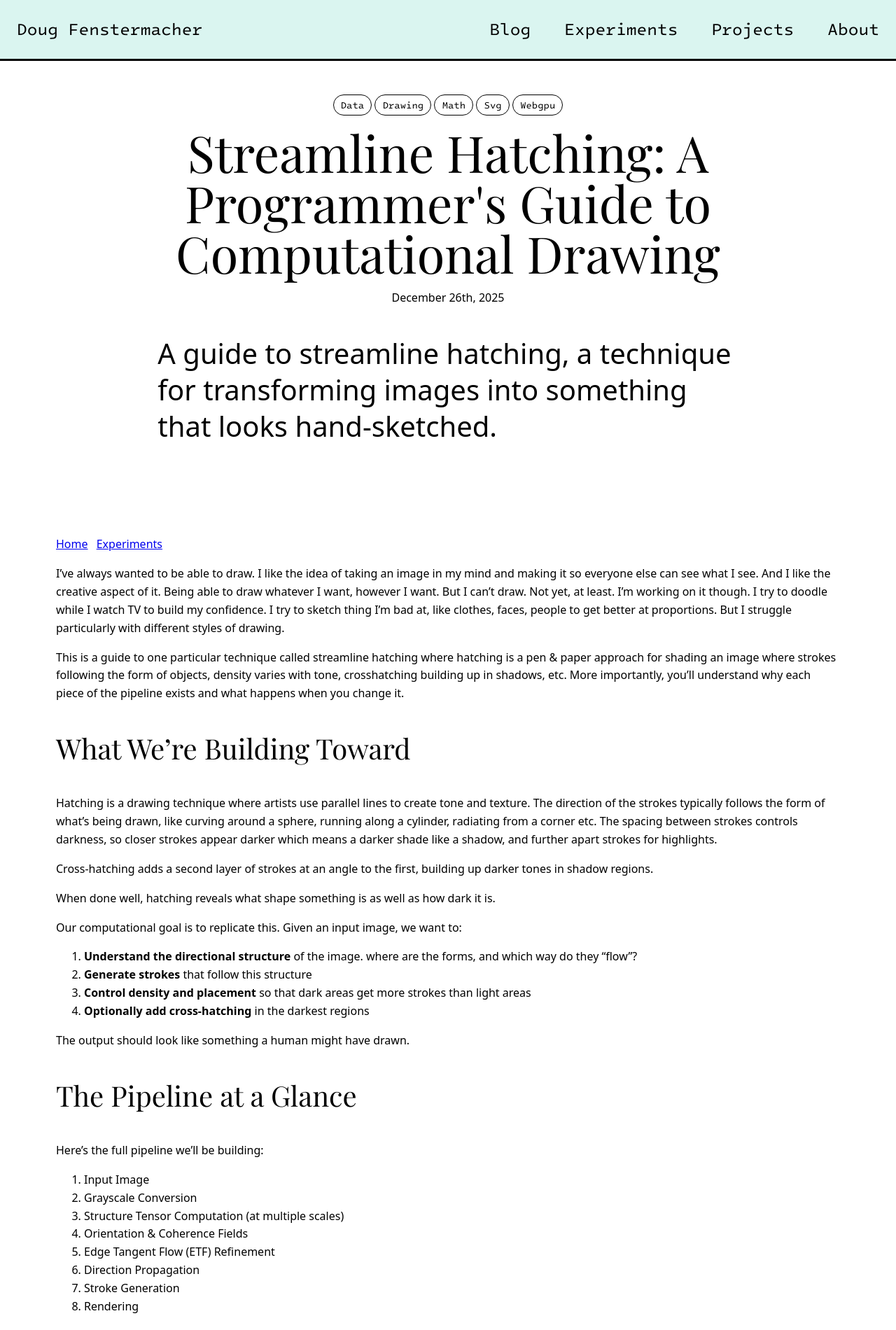
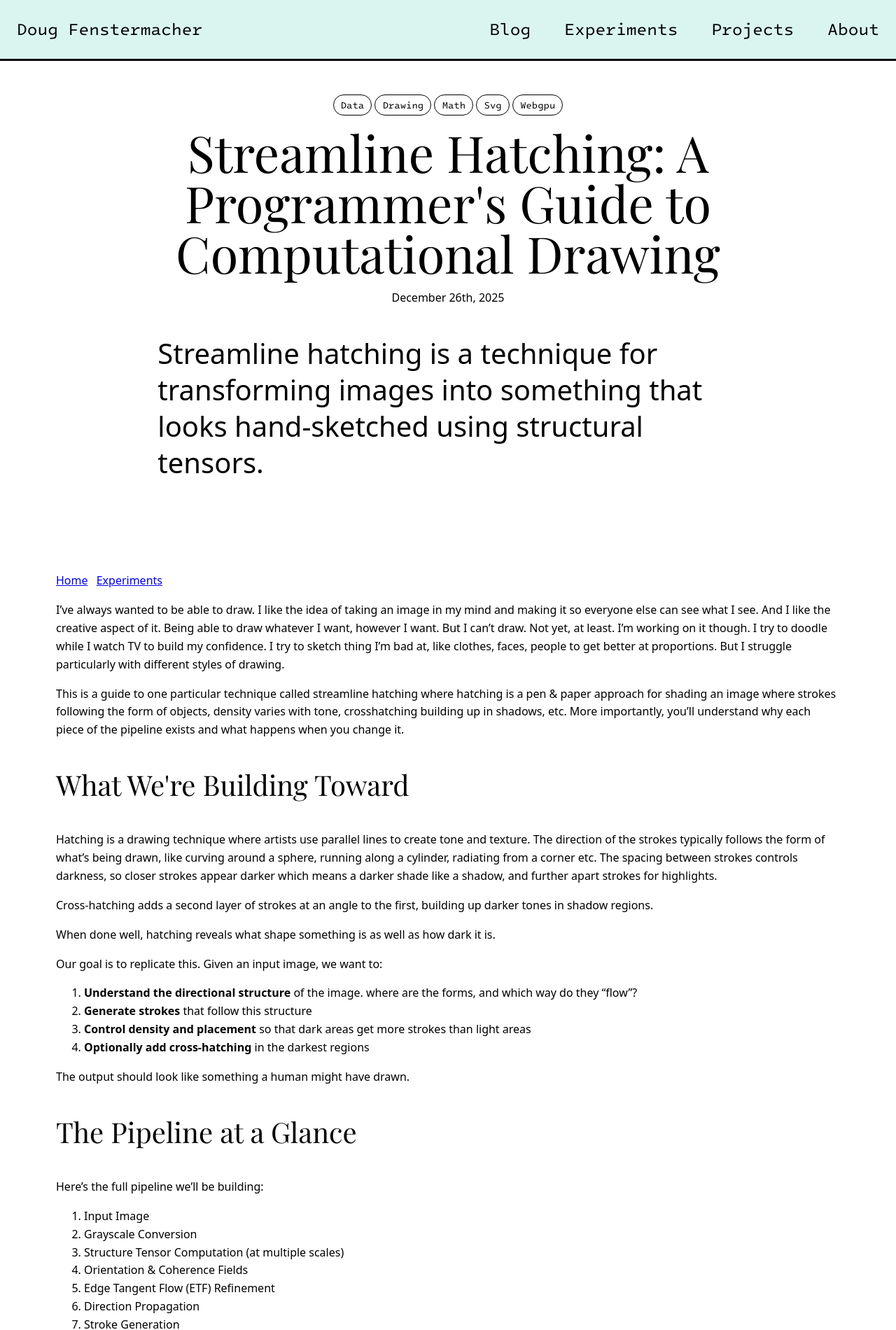
Before and after one commit to dpfens/dpfens.github.io, a Jekyll site: the page built from experiment/_posts/2025-12-26-streamline-hatching.md, in a window 1280 px wide. Shown: the top 1900 px of the page at 70% size. Built offline with Jekyll 4.4.1, drawn with Linux system fonts in a browser that asks for light colours; some web fonts are replaced; a script that is not in the unit is left out; some of the changed text lies outside the part shown.

Commit message:
Makes edits

````diff
--- a/experiment/_posts/2025-12-26-streamline-hatching.md
+++ b/experiment/_posts/2025-12-26-streamline-hatching.md
@@ -1,26 +1,26 @@
 ---
 layout: post
 title: "Streamline Hatching: A Programmer's Guide to Computational Drawing"
-description: A deep dive into computational hatching. Using structure tensors, edge tangent flow, and streamline integration to transform photographs into hand-drawn-looking illustrations.
+description: A shallow dive into computational hatching. Using structure tensors, edge tangent flow, and streamline integration to transform photographs into hand-drawn-looking illustrations.
 keywords: computational drawing, hatching, cross-hatching, structure tensor, edge tangent flow, streamline integration, non-photorealistic rendering, NPR, image stylization, generative art, canvas, svg, computer-vision
 tags: data math webgpu drawing svg
 
-introduction: A guide to streamline hatching, a technique for transforming images into something that looks hand-sketched.
+introduction: Streamline hatching is a technique for transforming images into something that looks hand-sketched using structural tensors.
 ---
 
 I've always wanted to be able to draw. I like the idea of taking an image in my mind and making it so everyone else can see what I see. And I like the creative aspect of it.  Being able to draw whatever I want, however I want.  But I can't draw. Not yet, at least.  I'm working on it though.  I try to doodle while I watch TV to build my confidence.  I try to sketch thing I'm bad at, like clothes, faces, people to get better at proportions.  But I struggle particularly with different styles of drawing.
 
 This is a guide to one particular technique called *streamline hatching* where *hatching* is a pen & paper approach for shading an image where strokes following the form of objects, density varies with tone, crosshatching building up in shadows, etc. More importantly, you'll understand *why* each piece of the pipeline exists and what happens when you change it.
 
-## What We're Building Toward
+{% include components/heading.html heading='What We\'re Building Toward' level=2 %}
 
 Hatching is a drawing technique where artists use parallel lines to create tone and texture. The direction of the strokes typically follows the form of what's being drawn, like curving around a sphere, running along a cylinder, radiating from a corner etc. The spacing between strokes controls darkness, so closer strokes appear darker which means a darker shade like a shadow, and further apart strokes for highlights.
 
 Cross-hatching adds a second layer of strokes at an angle to the first, building up darker tones in shadow regions.
 
-When done well, hatching reveals *what shape* something is as well as *how dark* it is.
+When done well, hatching reveals what shape something is as well as how dark it is.
 
-Our computational goal is to replicate this. Given an input image, we want to:
+Our goal is to replicate this. Given an input image, we want to:
 
 1. **Understand the directional structure** of the image.  where are the forms, and which way do they "flow"?
 2. **Generate strokes** that follow this structure
@@ -29,7 +29,7 @@
 
 The output should look like something a human might have drawn.
 
-## The Pipeline at a Glance
+{% include components/heading.html heading='The Pipeline at a Glance' level=2 %}
 
 Here's the full pipeline we'll be building:
 
@@ -53,9 +53,9 @@
 
 ---
 
-## Part 1: Reading the Image
+{% include components/heading.html heading='Part 1: Reading the Image' level=2 %}
 
-### What Information Do We Actually Need?
+{% include components/heading.html heading='What Information Do We Actually Need?' level=3 %}
 
 Think about what a human artist pays attention to when deciding where and how to place hatching strokes:
 
@@ -66,21 +66,17 @@
 
 Tone is easy. We look at the brightness of each pixel. The first three are harder as they require that we analyze the *local structure* of the image instead of just the darkness/lightness of individual pixels.
 
-This is where the **structure tensor** comes in.
+This is where the structure tensor comes in.
 
-### The Structure Tensor: Orientation from Gradients
+{% include components/heading.html heading='The Structure Tensor: Orientation from Gradients' level=3 %}
 
 The structure tensor is a mathematical tool from computer vision that answers a specific question: "What is the dominant orientation at this point in the image?"
 
 At any point in an image, we can compute the *gradient*. On an edge, the gradient points perpendicular to the edge. In a textured region, gradients point in various directions depending on the local pattern.
 
-The gradient at a single pixel is noisy and unreliable. But if we look at a *neighborhood* of gradients and ask "what's the overall trend?", we get something much more stable. That's what the structure tensor captures.
+The gradient at a single pixel is noisy and unreliable. But the trend of a neighborhood of gradient much more stable. That's what the structure tensor captures.
 
-Mathematically, we:
-
-Here are the expressions in KaTeX form:
-
-1. Compute horizontal and vertical gradients ($G_x$ and $G_y$) at each pixel using [Sobel operators](https://en.wikipedia.org/wiki/Sobel_operator)
+1. Compute horizontal and vertical gradients ( $G_x$ and $G_y$ ) at each pixel using [Sobel operators](https://en.wikipedia.org/wiki/Sobel_operator)
 2. Form the tensor components:
    $$
    J_{xx} = G_x \cdot G_x
@@ -101,13 +97,13 @@
 - **Dominant orientation**: The direction perpendicular to the strongest gradient trend
 - **Coherence**: How "directional" the neighborhood is (high coherence = strong consistent orientation, low coherence = isotropic or noisy)
 
-If this sounds abstract, think of it this way: we're asking "if I were to draw a stroke through this pixel, which direction would feel most *natural* given the local image structure?"
+This is all to tell us the direction to draw a stroke in our final drawing.
 
-### Why Multiple Scales?
+{% include components/heading.html heading='Why Multiple Scales?' level=3 %}
 
-A single scale of analysis isn't enough. Consider an image with both fine texture (like fabric weave) and large-scale form (like the curve of a shoulder). A small analysis window captures the texture direction. A large window captures the form direction. Both might be valid depending on what kind of hatching you want.
+This sounds great, but a single structural tensor does not capture all the information we want, so we need to create multiple structural tensors at different scales to capture both details (like fabric weave) and large-scale form (like the curve of a shoulder). A small analysis window captures the texture direction. A large window captures the form direction. Both might be valid depending on what kind of hatching you want.
 
-The implementation uses an array of sigma values (e.g., `[1.0, 2.0, 4.0, 8.0]`) and computes the structure tensor at each scale. It then selects the "best" scale at each pixel based on:
+The implementation uses an array of `sigma` values (e.g., `[1.0, 2.0, 4.0, 8.0]`) and computes the structure tensor at each scale. It then selects the "best" scale at each pixel based on:
 
 - **Coherence**: Higher is better (stronger directional signal)
 - **Gradient magnitude**: We weight toward scales where there's actually something to measure
@@ -132,7 +128,7 @@
 
 The result is an orientation field that adapts to local image content; following fine details where they exist, falling back to coarse structure where they don't.
 
-### Handling the Background
+{% include components/heading.html heading='Handling the Background' level=3 %}
 
 One important practical concern: what about regions with no structure at all? A pure white background has no gradients, so the structure tensor gives us nothing meaningful.
 
@@ -143,9 +139,9 @@
 Pixels matching both criteria are flagged. We can either avoid placing strokes there entirely, or let strokes pass through with reduced confidence.
 
 
-## Part 2: Building the Flow Field
+{% include components/heading.html heading='Part 2: Building the Flow Field' level=2 %}
 
-### From Structure Tensor to Edge Tangent Flow
+{% include components/heading.html heading='From Structure Tensor to Edge Tangent Flow' level=3 %}
 
 The structure tensor gives us orientation and coherence at each pixel. But these values are noisy, and neighboring pixels might have slightly inconsistent orientations. If we traced strokes directly through this field, they'd be jittery and unnatural.
 
@@ -181,7 +177,7 @@
 
 After a few iterations (typically 3-5), the field becomes much smoother while still respecting edges and contours.
 
-### Propagating Direction into Flat Regions
+{% include components/heading.html heading='Propagating Direction into Flat Regions' level=3 %}
 
 Even with ETF refinement, we still have a problem: flat, textureless regions have undefined or unreliable orientations. The structure tensor gave us "no signal," and no amount of smoothing creates signal from nothing.
 
@@ -216,9 +212,9 @@
 }
 ```
 
-## Part 3: Drawing the Strokes
+{% include components/heading.html heading='Part 3: Drawing the Strokes' level=2 %}
 
-### Streamline Integration
+{% include components/heading.html heading='Streamline Integration' level=3 %}
 
 We now have a smooth, complete flow field. The next step is tracing curves through it, creating our hatching strokes.
 
@@ -256,7 +252,7 @@
 
 Each stroke is traced in both directions from its seed point (forward and backward), then concatenated into a single path.
 
-### Seed Placement: The Art of "Not Too Many, Not Too Few"
+{% include components/heading.html heading='Seed Placement: The Art of "Not Too Many, Not Too Few"' level=3 %}
 
 Where we start our streamlines matters enormously. Too few strokes and the image is sparse. Too many and it becomes a dense mess. Uniform random placement produces clumpy, uneven coverage.
 
@@ -286,7 +282,7 @@
 
 When evaluating a candidate, we check if the coverage at that location exceeds a threshold. The threshold varies with brightness; dark areas tolerate higher coverage (more overlapping strokes).
 
-### Stroke Length and Parameters
+{% include components/heading.html heading='Stroke Length and Parameters' level=3 %}
 
 Several parameters control the character of individual strokes:
 
@@ -303,7 +299,7 @@
 
 Darker, high-coherence regions get longer strokes. Lighter, uncertain regions get shorter ones.
 
-## Part 4: Cross-Hatching
+{% include components/heading.html heading='Part 4: Cross-Hatching' level=2 %}
 
 Cross-hatching adds strokes perpendicular to the primary direction in dark regions. This builds up tone and adds visual interest.
 
@@ -330,13 +326,11 @@
 
 Cross-hatch strokes are typically shorter and fewer than primary strokes (about 40% as many in the default configuration).
 
----
-
-## Part 5: Rendering and Output
+{% include components/heading.html heading='Part 5: Rendering and Output' level=2 %}
 
 The final step is rendering strokes to a canvas or exporting to SVG.
 
-### Canvas Rendering
+{% include components/heading.html heading='Canvas Rendering' level=3 %}
 
 For interactive display, strokes are drawn to an HTML canvas:
 
@@ -360,7 +354,7 @@
 
 The stroke opacity varies with the darkness at the seed point.  Strokes in shadow regions are more opaque than those in highlights.
 
-### SVG Export
+{% include components/heading.html heading='SVG Export' level=3 %}
 
 For resolution-independent output, strokes can be exported as SVG paths:
 
@@ -378,9 +372,9 @@
 }
 ```
 
-## Part 6: Putting It All Together
+{% include components/heading.html heading='Part 6: Putting It All Together' level=2 %}
 
-### The Parameter Space
+{% include components/heading.html heading='The Parameter Space' level=3 %}
 
 The full system has many parameters. Here's how they cluster:
 
@@ -412,7 +406,7 @@
 - `crossHatch`: Enable perpendicular strokes
 - `crossHatchThreshold`: Darkness level for cross-hatching
 
-### Presets as Starting Points
+{% include components/heading.html heading='Presets as Starting Points' level=3 %}
 
 The implementation includes several presets that configure these parameters for different effects:
 
@@ -435,7 +429,7 @@
 - Single scale (coarse)
 - High propagation to fill flat regions
 
-### Computational Considerations
+{% include components/heading.html heading='Computational Considerations' level=3 %}
 
 The implementation supports both CPU and WebGPU backends. The core algorithms are the same; only the tensor operations differ.
 
@@ -448,7 +442,7 @@
 
 ---
 
-## Where to Go From Here
+{% include components/heading.html heading='Where to Go From Here' level=2 %}
 
 This implementation covers the fundamentals, but there's plenty of room for extension:
 
@@ -466,7 +460,7 @@
 
 ---
 
-## Further Reading
+{% include components/heading.html heading='Further Reading' level=2 %}
 
 For those who want to dive deeper into the underlying techniques:
 
````
